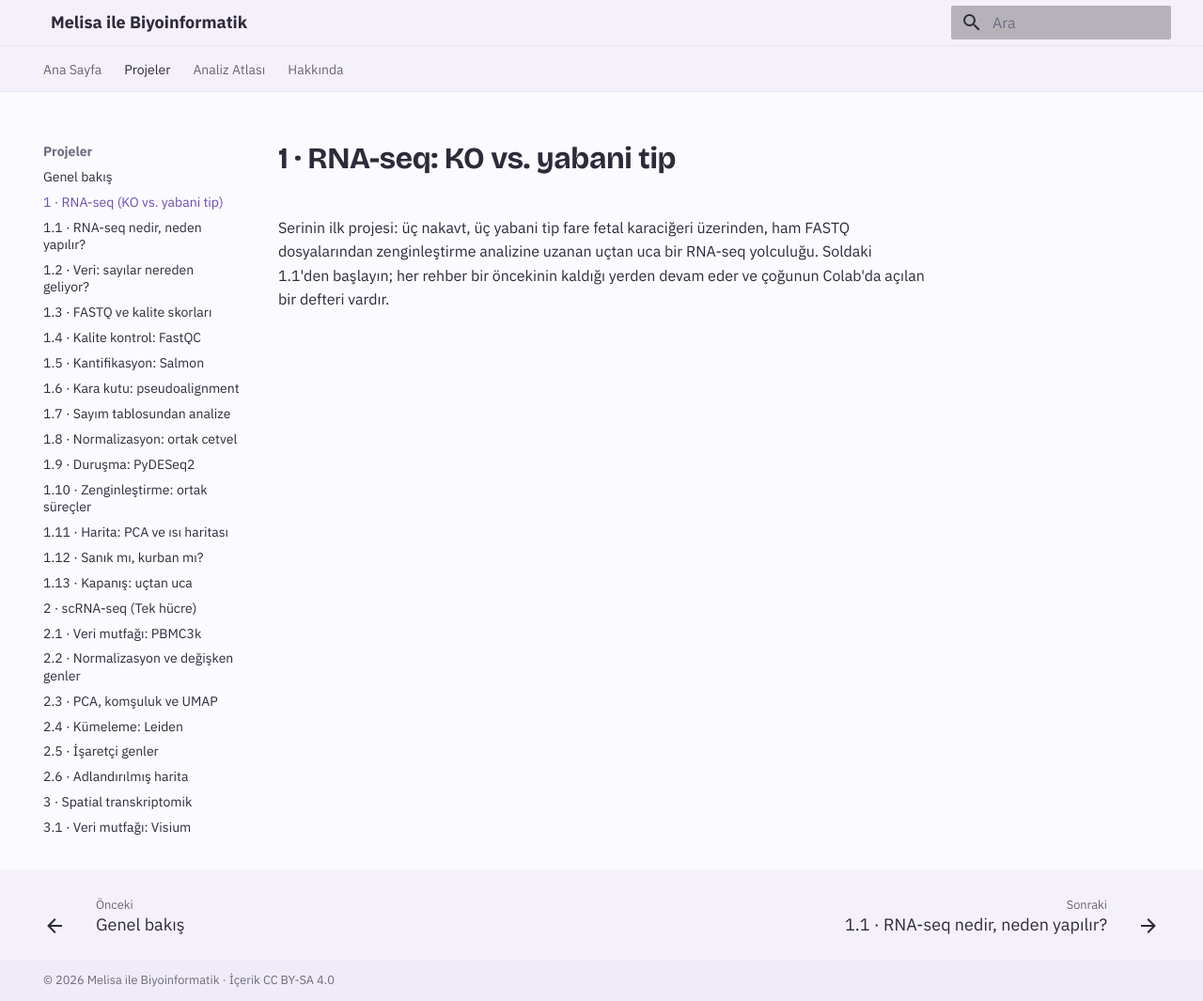
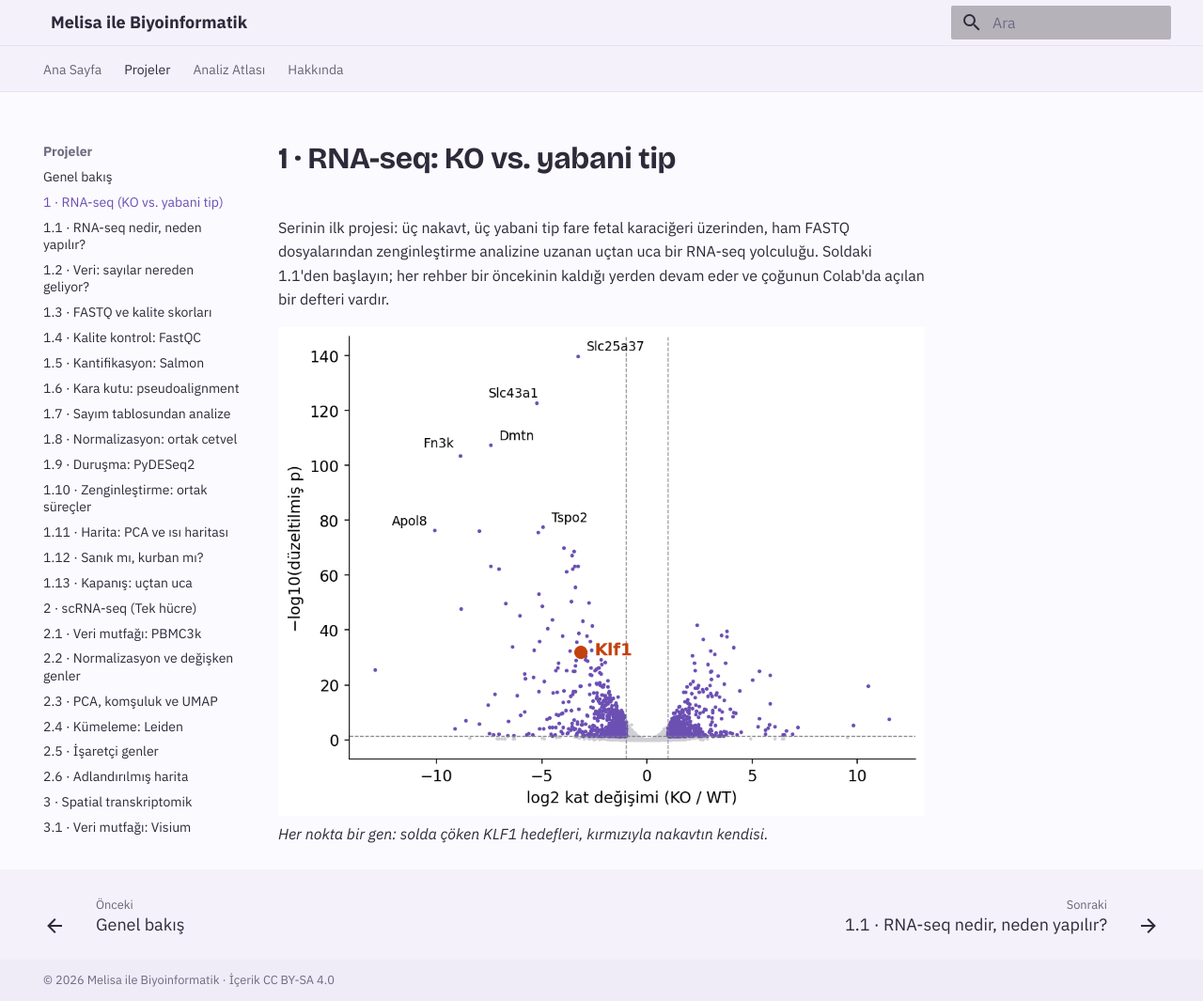
Before and after one commit to melissa-04/melisayla-biyoinformatik, an MkDocs documentation site: the page built from docs/projeler/rna-seq.md, in a window 1280 px wide and 1065 px high. Shown: the whole window at 94% size. Built offline with MkDocs 1.6.1 and Material for MkDocs 9.7.7, drawn with Linux system fonts in a browser that asks for light colours.

Commit message:
Add volcano plot for Klf1 knockout analysis
Added a volcano plot image and description for Klf1 knockout.

```diff
--- a/docs/projeler/rna-seq.md
+++ b/docs/projeler/rna-seq.md
@@ -2,3 +2,6 @@
 
 
 Serinin ilk projesi: üç nakavt, üç yabani tip fare fetal karaciğeri üzerinden, ham FASTQ dosyalarından zenginleştirme analizine uzanan uçtan uca bir RNA-seq yolculuğu. Soldaki 1.1'den başlayın; her rehber bir öncekinin kaldığı yerden devam eder ve çoğunun Colab'da açılan bir defteri vardır.
+
+![Klf1 nakavtı volkan grafiği](gorseller/05_volkan.png)
+*Her nokta bir gen: solda çöken KLF1 hedefleri, kırmızıyla nakavtın kendisi.*
```
